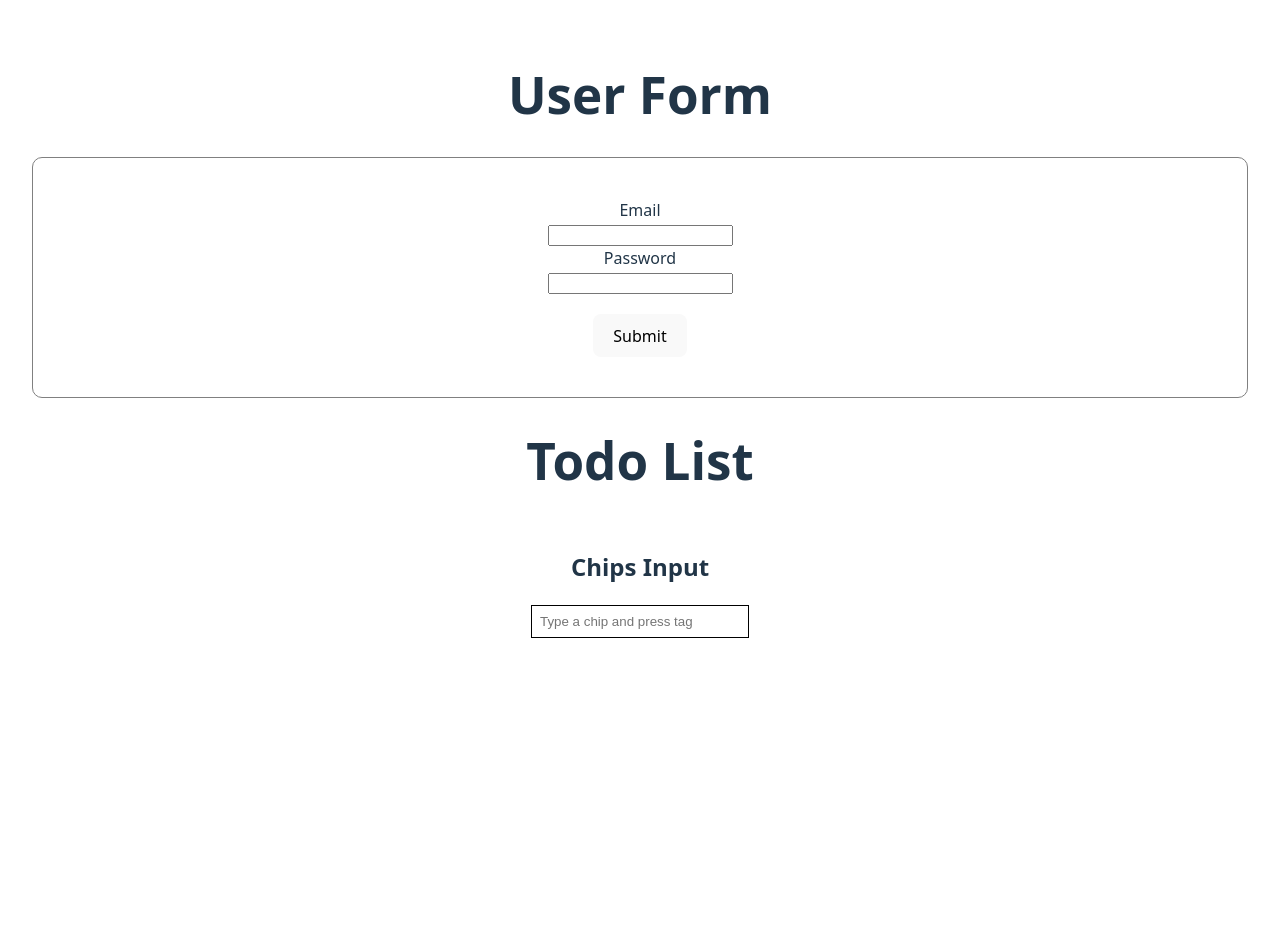
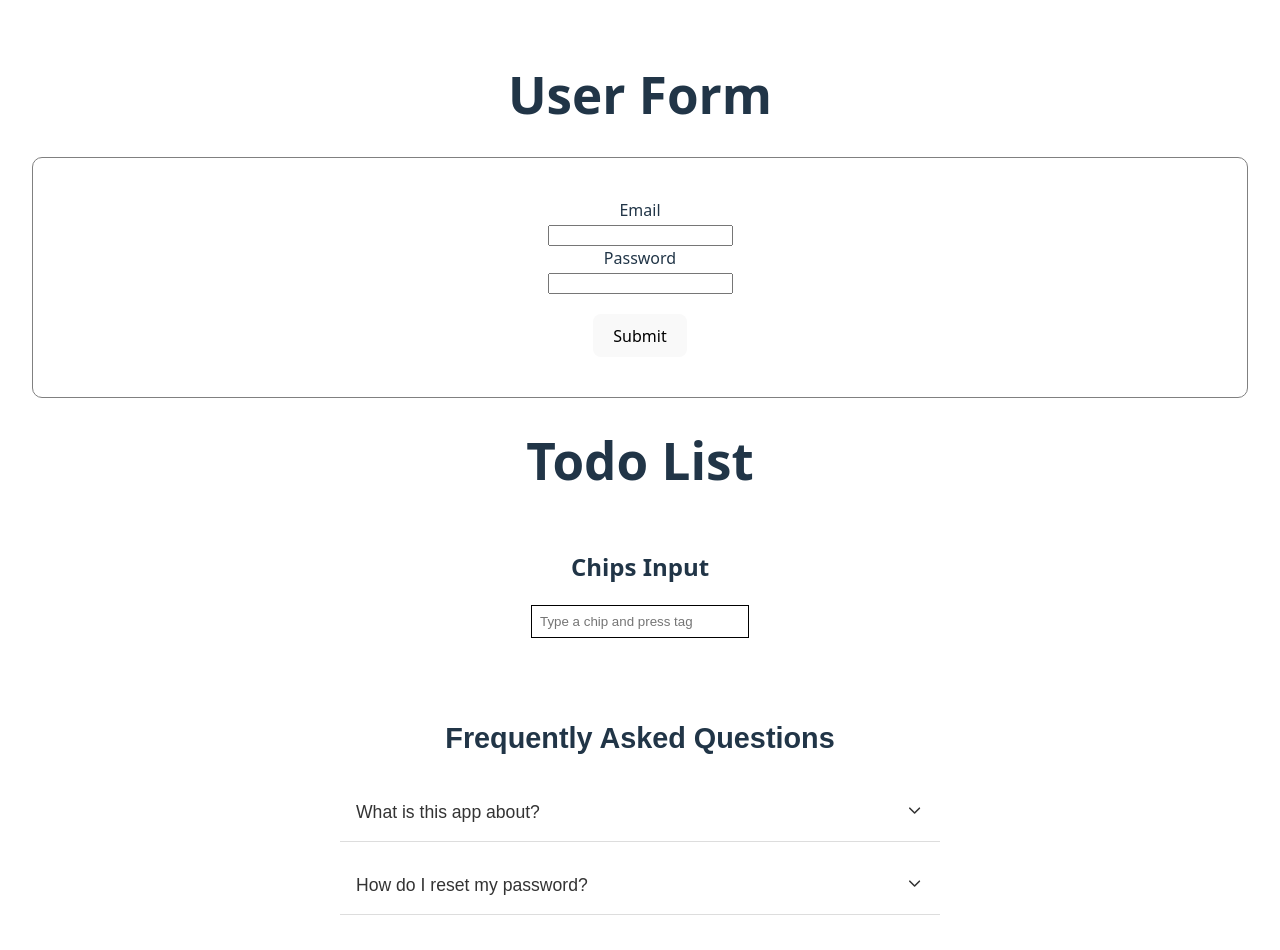
Before and after one commit to easypraveen/Reactv19-with-Vite, a React (Vite) app: page / in a window 1280 px wide. Shown: the top 950 px of the page. Before the commit the page ends 800 px from the top, so only its background shows below. Built offline with nearby package versions, Linux system fonts and the light colour scheme.

Commit message:
faq accordian interview question done

```diff
--- a/package.json
+++ b/package.json
@@ -11,7 +11,8 @@
   },
   "dependencies": {
     "react": "^19.1.0",
-    "react-dom": "^19.1.0"
+    "react-dom": "^19.1.0",
+    "react-icons": "^5.5.0"
   },
   "devDependencies": {
     "@eslint/js": "^9.29.0",
--- a/src/App.css
+++ b/src/App.css
@@ -49,3 +49,46 @@
     margin-top : 20px
   }
 }
+
+.faq-container {
+  max-width: 600px;
+  margin: 2rem auto;
+  padding: 1rem;
+  font-family: sans-serif;
+}
+
+.faq-title {
+  font-size: 1.8rem;
+  margin-bottom: 1.5rem;
+  text-align: center;
+}
+
+.faq-item {
+  border-bottom: 1px solid #ddd;
+  margin-bottom: 1rem;
+}
+
+.faq-question {
+  background: none;
+  border: none;
+  width: 100%;
+  font-size: 1.1rem;
+  padding: 1rem;
+  cursor: pointer;
+  display: flex;
+  justify-content: space-between;
+  align-items: center;
+  font-weight: 500;
+  color: #333;
+}
+
+.faq-icon {
+  font-size: 1.2rem;
+}
+
+.faq-answer {
+  padding: 0.75rem 1rem 1rem;
+  background-color: #f9f9f9;
+  color: #555;
+  font-size: 0.95rem;
+}
--- a/src/App.jsx
+++ b/src/App.jsx
@@ -2,12 +2,14 @@ import UserForm from "./pages/UserForm"
 import './App.css'
 import TodoList from "./pages/TodoList"
 import ChipsInput from "./pages/ChipsInput"
+import FaqAccordion from "./pages/FaqAccordian"
 export const App = () => {
   return (
     <>
    <UserForm />
    <TodoList />
    <ChipsInput />
+   <FaqAccordion />
     </>
   )
 }
--- /dev/null
+++ b/src/pages/FaqAccordian.jsx
@@ -0,0 +1,47 @@
+import React, { useState } from "react";
+import { FiChevronDown, FiChevronUp } from "react-icons/fi";
+
+const faqs = [
+  {
+    question: "What is this app about?",
+    answer: "This app helps users track and improve their daily habits.",
+  },
+  {
+    question: "How do I reset my password?",
+    answer:
+      "Click on 'Forgot Password' on the login screen and follow instructions.",
+  },
+  {
+    question: "Can I use this app offline?",
+    answer: "Yes, some features are available offline after the initial setup.",
+  },
+];
+
+function FaqAccordion() {
+
+  const [openIndex,setOpenIndex] = useState(null);
+  const handleAccordion = (index) => {
+    setOpenIndex(openIndex === index ? null : index)
+  }
+
+  return (
+    <div className="faq-container">
+      <h2 className="faq-title">Frequently Asked Questions</h2>
+      {faqs.map((faq, index) => (
+        <div className="faq-item" key={index}>
+          <button className="faq-question" onClick={() => handleAccordion(index)}>
+            <span>{faq.question}</span>
+            <span className="faq-icon">
+              {openIndex === index ? <FiChevronUp /> : <FiChevronDown />}
+            </span>
+          </button>
+          {openIndex === index && (<div className="faq-answer">
+            <span>{faq.answer}</span>
+          </div>)}
+        </div>
+      ))}
+    </div>
+  );
+}
+
+export default FaqAccordion;
```
Also changed, not shown: 1 other file (tests, documents, lock files or other folders).
